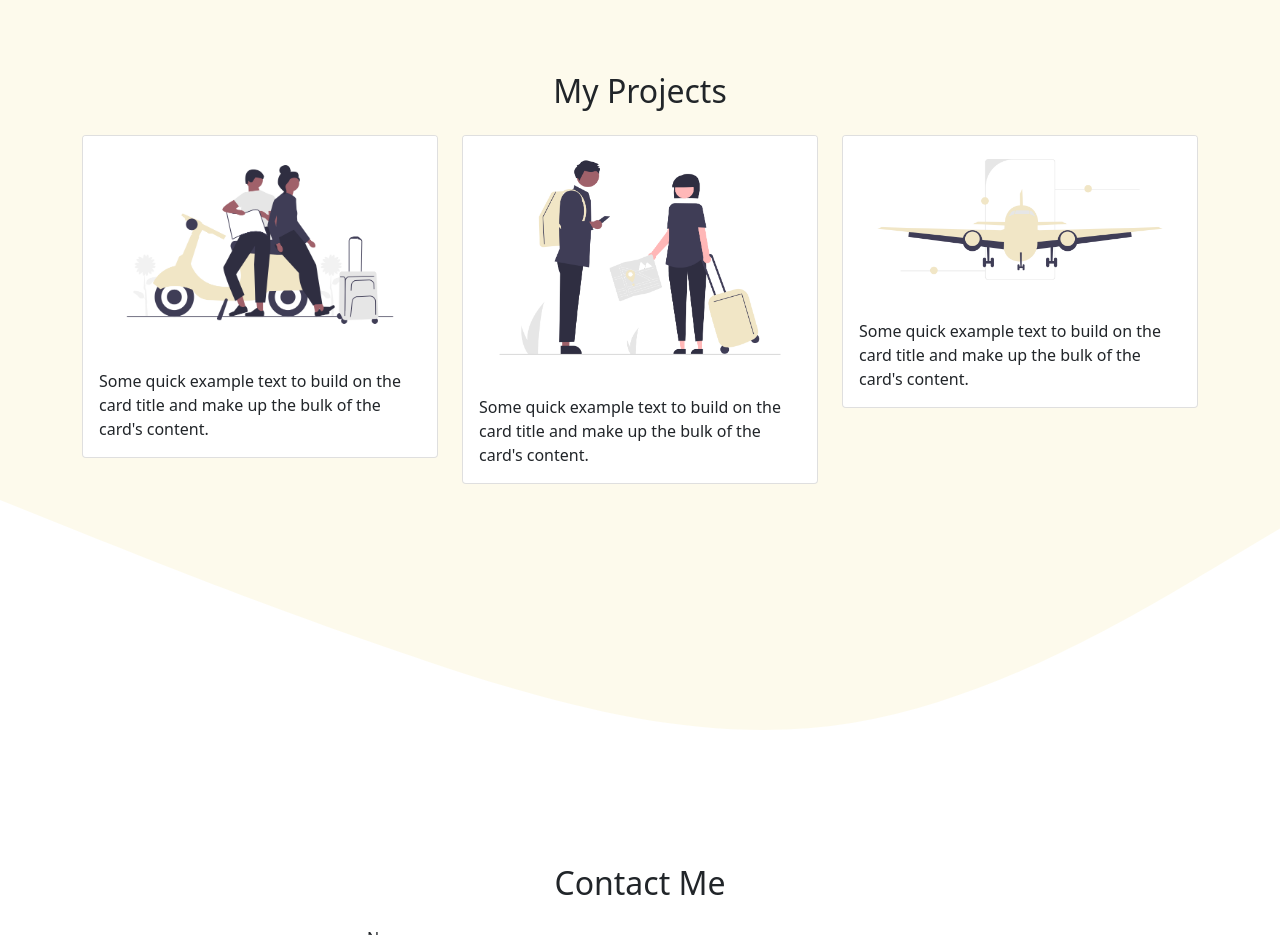
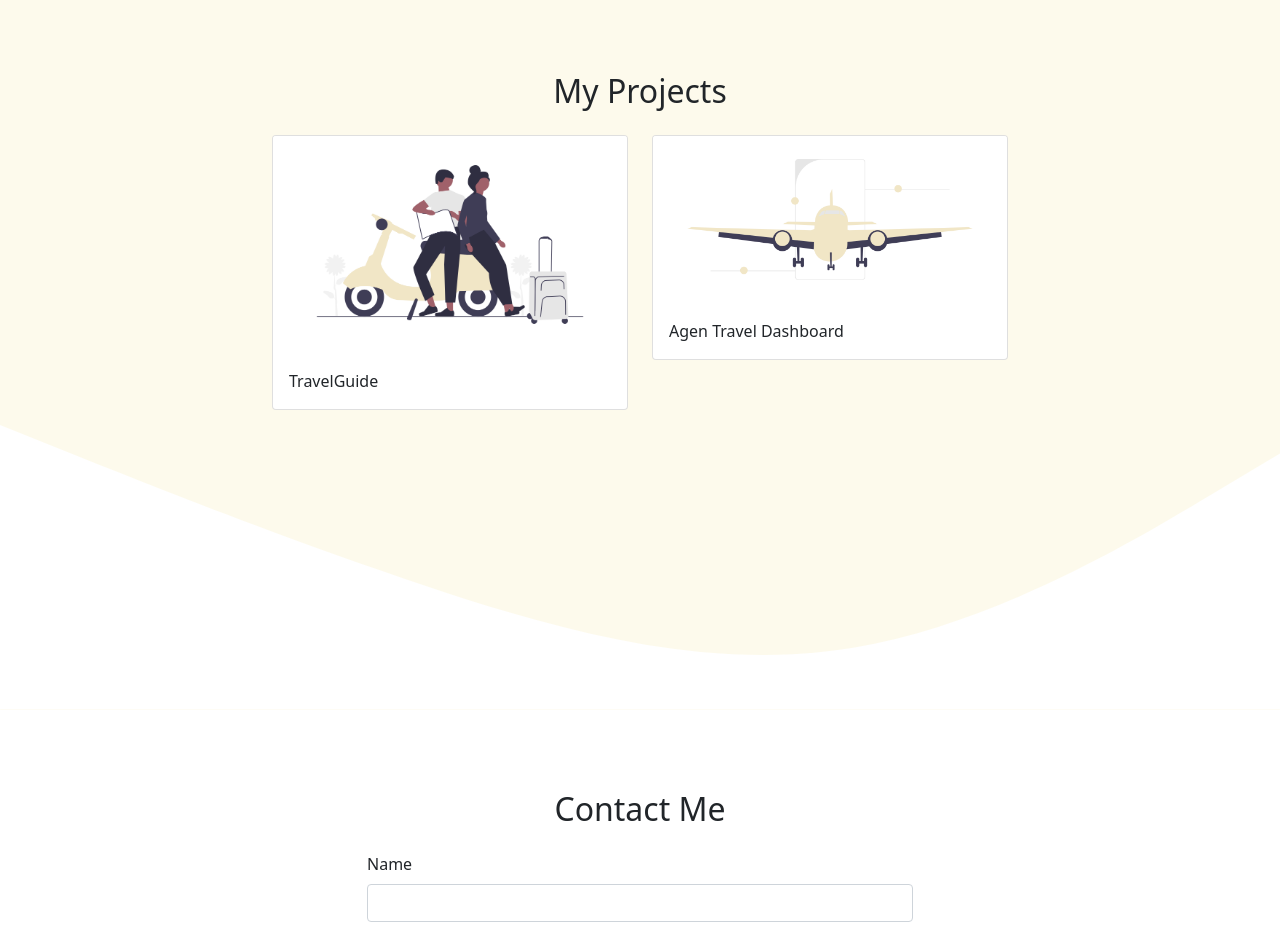
Before and after one commit to Christiancembes/Christiancembes.github.io, a plain HTML site: page index.html in a window 1280 px wide. Shown: the part 1380-2315 px from the top of the page. Drawn offline with nearby package versions, Linux system fonts and the light colour scheme.

Commit message:
improve my project

```diff
--- a/index.html
+++ b/index.html
@@ -100,31 +100,31 @@
             <h2>My Projects</h2>
           </div>
         </div>
-        <div class="row">
+        <div class="row justify-content-center">
           <div class="col-md-4 mb-3">
             <div class="card" data-aos="flip-left" data-aos-duration="500">
               <img src="img/projects/1.png" class="card-img-top" alt="Projects 1" />
               <div class="card-body">
-                <p class="card-text">Some quick example text to build on the card title and make up the bulk of the card's content.</p>
+                <p class="card-text">TravelGuide</p>
               </div>
             </div>
           </div>
           <div class="col-md-4 mb-3">
             <div class="card" data-aos="flip-left" data-aos-duration="500" data-aos-delay="100">
-              <img src="img/projects/2.png" class="card-img-top" alt="Projects 2" />
+              <img src="img/projects/3.png" class="card-img-top" alt="Projects 2" />
               <div class="card-body">
-                <p class="card-text">Some quick example text to build on the card title and make up the bulk of the card's content.</p>
+                <p class="card-text">Agen Travel Dashboard</p>
               </div>
             </div>
           </div>
-          <div class="col-md-4 mb-3">
+          <!-- <div class="col-md-4 mb-3">
             <div class="card" data-aos="flip-left" data-aos-duration="500" data-aos-delay="150">
               <img src="img/projects/3.png" class="card-img-top" alt="Projects 3" />
               <div class="card-body">
                 <p class="card-text">Some quick example text to build on the card title and make up the bulk of the card's content.</p>
               </div>
             </div>
-          </div>
+          </div> -->
         </div>
       </div>
 
```
